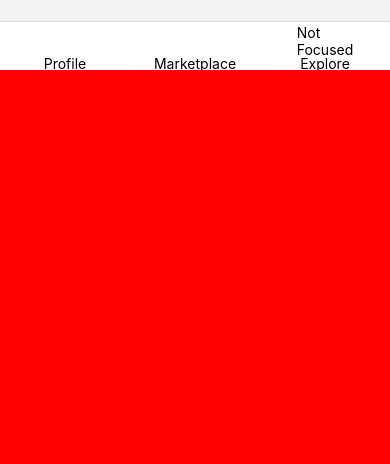
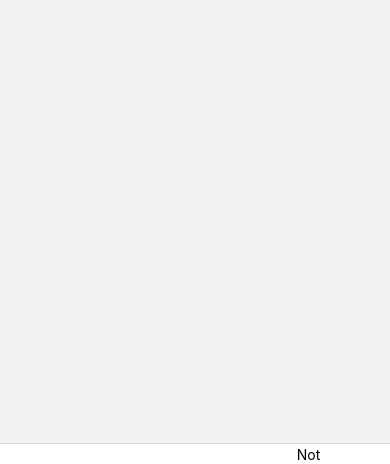
Before and after one commit to Samwell1996/BPAPP, a React Native app: screen / in a window 390 px wide. Shown: the part 352-816 px from the top of the page. Built offline with nearby package versions, Linux system fonts and the light colour scheme.

Commit message:
fix: linking

```diff
--- a/src/index.tsx
+++ b/src/index.tsx
@@ -1,4 +1,3 @@
-import { View } from 'react-native';
 import { startNetworkLogging } from 'react-native-network-logger';
 
 import NavigationContainer from '@navigation/index';
@@ -14,9 +13,7 @@ if (__DEV__) {
 //TODO:: add portal for modals in fade in modal ?
 const App = () => (
   <AppStateProvider>
-    <NavigationContainer>
-      <View style={{ backgroundColor: 'red', flex: 1 }} />
-    </NavigationContainer>
+    <NavigationContainer />
   </AppStateProvider>
 );
 
--- a/src/navigation/withScreen/NavigateRef.tsx
+++ b/src/navigation/withScreen/NavigateRef.tsx
@@ -6,7 +6,7 @@ import {
   useRoute,
 } from '@react-navigation/native';
 
-import refs from 'src/services/navigationRefs';
+import refs from '@services/navigationRefs';
 
 import { isNestedScreen } from './utils';
 
--- a/src/navigation/withScreen/utils.ts
+++ b/src/navigation/withScreen/utils.ts
@@ -1,5 +1,5 @@
+import { NAVIGATOR_NAMES, MODAL_NAMES } from '@constants/navigation';
 import { createTruthMapUsingArrayOfKeys, createMap } from '@services/maps';
-import { NAVIGATOR_NAMES, MODAL_NAMES } from 'src/constants/navigation';
 
 const PARENT_NAVIGATOR_NAMES = createMap(Object.values(NAVIGATOR_NAMES));
 
```
